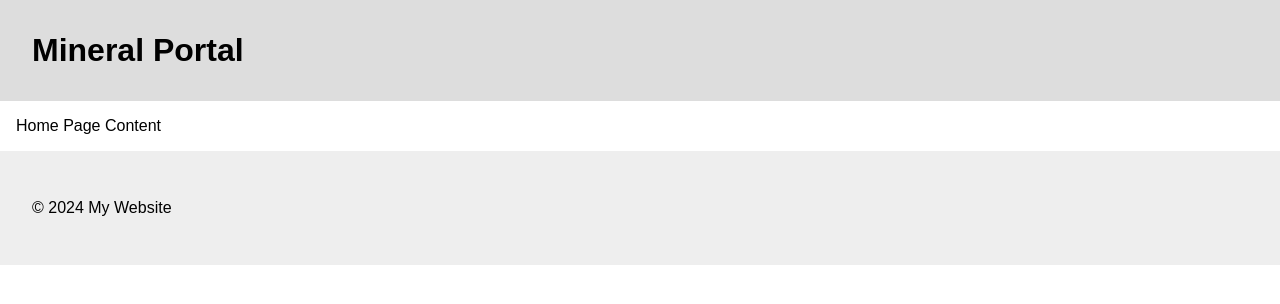
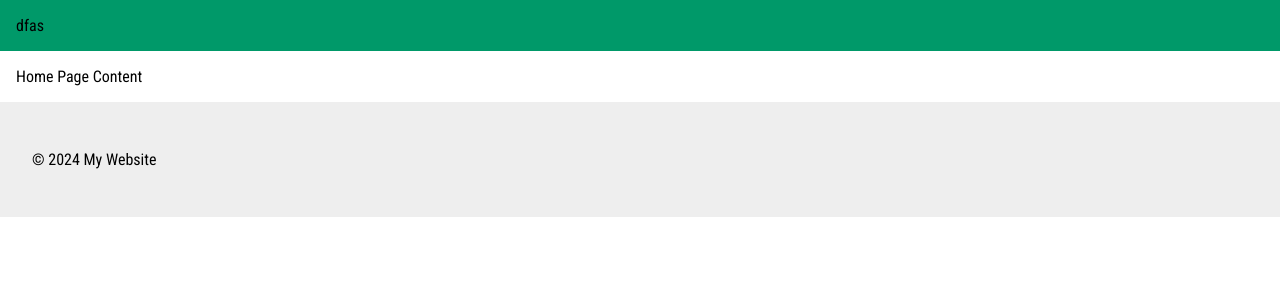
Before and after one commit to realAbdullah4504/mineral-app, a React (Create React App) app: page / in a window 1280 px wide. Shown: the top 304 px of the page. Built offline with nearby package versions, Linux system fonts and the light colour scheme.

Commit message:
FirstCommit

```diff
--- a/package.json
+++ b/package.json
@@ -10,6 +10,7 @@
     "react-dom": "^18.3.1",
     "react-router-dom": "^6.24.1",
     "react-scripts": "5.0.1",
+    "sass": "^1.77.6",
     "web-vitals": "^2.1.4"
   },
   "scripts": {
--- a/src/App.js
+++ b/src/App.js
@@ -1,6 +1,6 @@
 import logo from './logo.svg';
 import AppRouter from "routes";
-import './App.css';
+import './App.scss';
 
 function App() {
   return (
--- a/src/App.css
+++ b/src/App.scss
@@ -1,7 +1,15 @@
-/* Basic styles */
+@import url('https://fonts.googleapis.com/css2?family=Roboto+Condensed:ital,wght@0,100..900;1,100..900&display=swap');
+$themeColor : #009969;
+
+@import "./styles/header.scss";
 @import url("./styles/footer.css");
+
+* {
+  box-sizing: border-box;
+}
+
 body {
-  font-family: sans-serif;
+  font-family: "Roboto Condensed", sans-serif;
   margin: 0;
   padding: 0;
 }
@@ -27,9 +35,6 @@ footer {
   box-sizing: border-box; /* Ensures padding is included in width calculations */
 }
 
-header {
-  background-color: #ddd;
-}
 
 main {
   flex-grow: 1; /* Allows main content to take up remaining space */
--- a/src/components/layout/Header/index.jsx
+++ b/src/components/layout/Header/index.jsx
@@ -2,8 +2,10 @@ import React from 'react'
 
 const Header =() => {
   return (
-    <header>
-    <h1>Mineral Portal</h1>
+  <header className='header_main'>
+      <div className='header_inner container'>
+        dfas
+      </div>
   </header>
   )
 }
--- /dev/null
+++ b/src/styles/header.scss
@@ -0,0 +1,3 @@
+header{
+    background: $themeColor;
+}
```
Also changed, not shown: 1 other file (tests, documents, lock files or other folders).
